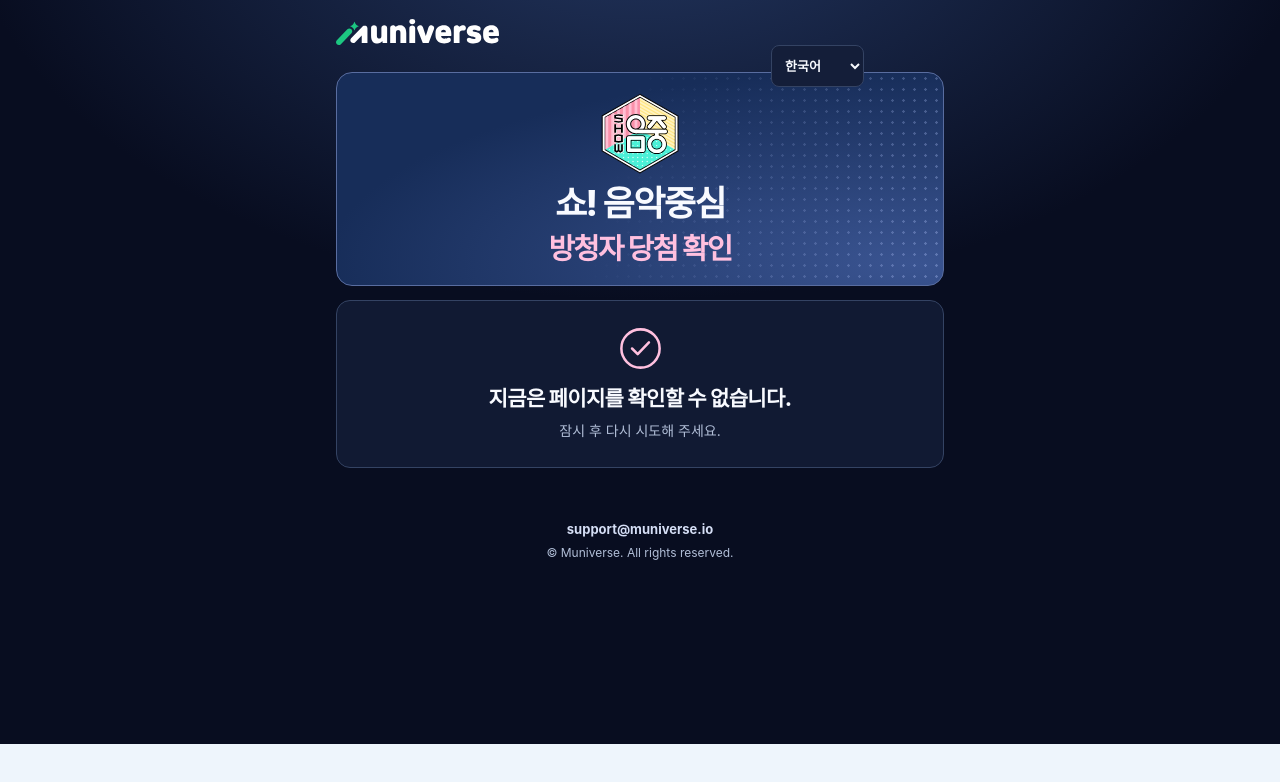
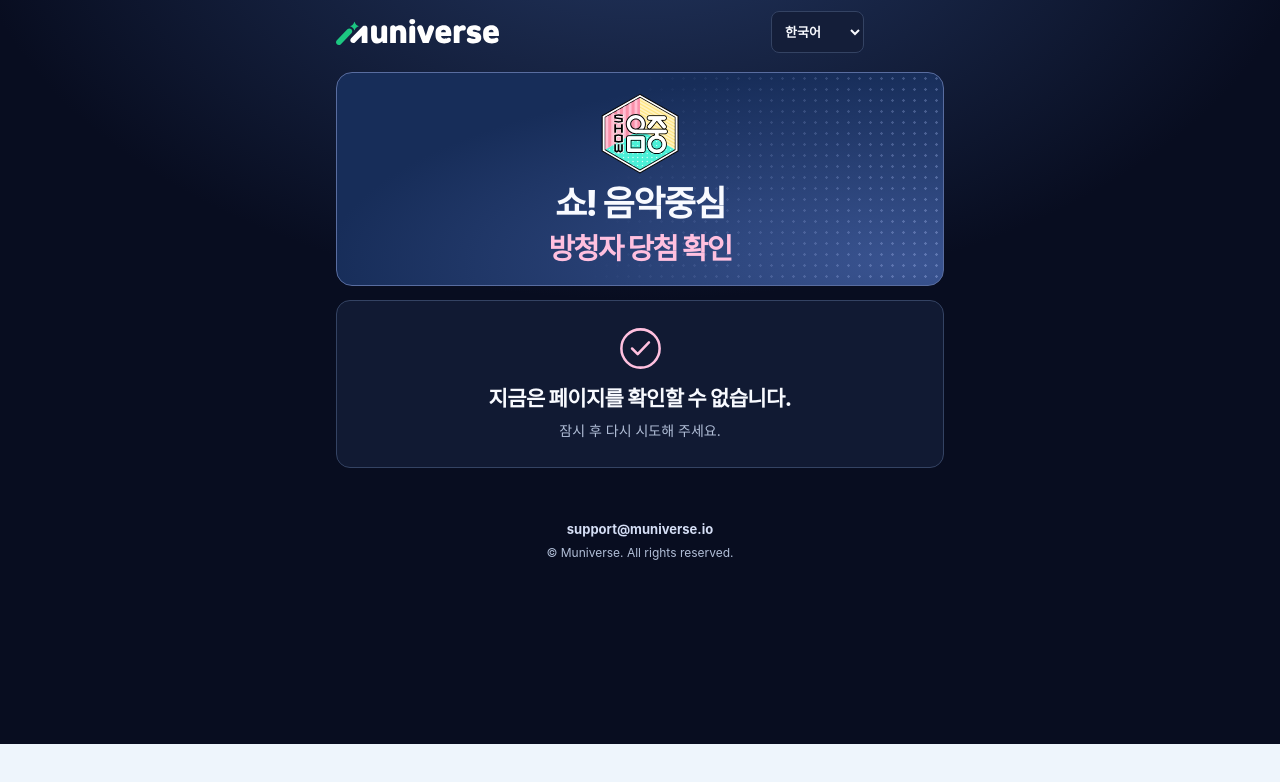
Before and after one commit to Muniverse-official/music-core-attendee, a plain HTML site: page site/index.html in a window 1280 px wide. Drawn offline with Linux system fonts and the light colour scheme; no server answers.

Commit message:
Keep narrow attendance pages within the viewport

```diff
--- a/site/attendance-layout.css
+++ b/site/attendance-layout.css
@@ -1,3 +1,5 @@
+html:has(> body.attendance-compact) { min-width: 0; }
+
 .attendance-compact {
   --page: #080d20;
   --surface: #111a33;
@@ -52,7 +54,7 @@
 .attendance-compact .brand-home { display: block; flex: none; }
 .attendance-compact .brand-home img { display: block; width: 163px; height: auto; }
 .attendance-compact .language-picker {
-  position: relative;
+  position: static;
   display: block;
   min-width: 0;
   width: auto;
```
